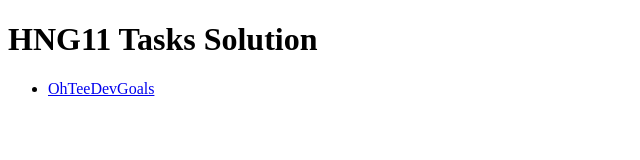
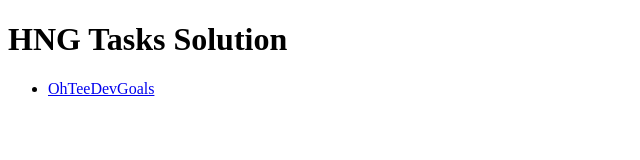
Before and after one commit to OhTobiloba/HNG12-Projects, a plain HTML site: page index.html in a window 1280 px wide. Shown: the whole page, without its empty margins (0-640 px from the left). Drawn offline with Linux system fonts and the light colour scheme.

Commit message:
Update index.html

```diff
--- a/index.html
+++ b/index.html
@@ -3,10 +3,10 @@
 <head>
     <meta charset="UTF-8">
     <meta name="viewport" content="width=device-width, initial-scale=1.0">
-    <title>HNG11 Projects</title>
+    <title>HNG Projects</title>
 </head>
 <body>
-    <h1>HNG11 Tasks Solution</h1>
+    <h1>HNG Tasks Solution</h1>
     <ul>
         <li><a href="./OhTeeDevGoals/index.html">OhTeeDevGoals</a></li>
     </ul>
```
